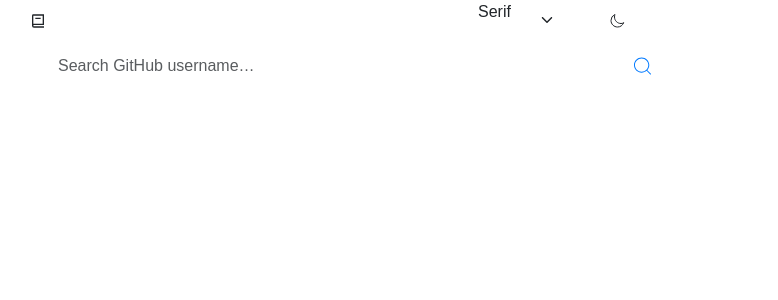
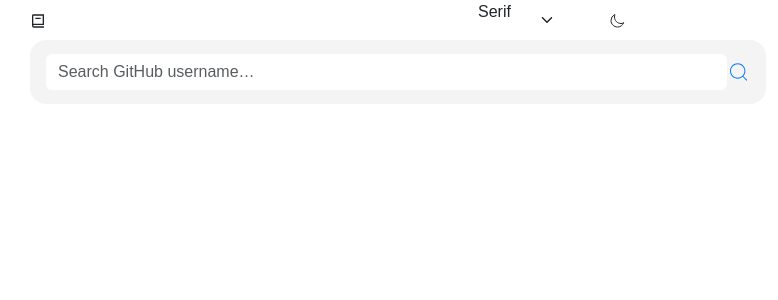
Before and after one commit to kwasi-OT/dictionary-web-app, a React (Create React App) app: page / in a window 1280 px wide. Shown: the top 300 px of the page, without its empty margins (290-1068 px from the left). Built offline with nearby package versions, Linux system fonts and the light colour scheme; some icons are missing.

Commit message:
added size and border-radius to form

```diff
--- a/src/App.css
+++ b/src/App.css
@@ -53,6 +53,13 @@
   height: fit-content !important;
 }
 
+.formWrapper {
+  background-color: var(--off-white);
+  border-radius: 1rem !important;
+  width: 46rem !important;
+  height: 4rem !important;
+}
+
 @media (min-width: 768px) {
   .appWrapper {
     width: 50%;
--- a/src/components/SearchForm.js
+++ b/src/components/SearchForm.js
@@ -6,7 +6,7 @@
     const {darkTheme} = useContext(ThemeContext);
 
     return (
-        <div className={`d-flex justify-content-between align-items-center w-90 px-3 py-2 form-wrapper ${darkTheme ? 'dark' : ''}`}>
+        <div className={`d-flex justify-content-between align-items-center w-90 px-3 py-2 formWrapper ${darkTheme ? 'dark' : ''}`}>
             <div className='d-flex justify-content-between align-items-center  w-100'>
                 <input type='text' placeholder='Search GitHub username…' className={`form-input form-control border border-0 ${darkTheme ? 'dark' : ''}`}/>
                 <CiSearch color='#0079FF' size='1.5rem'/>
```
